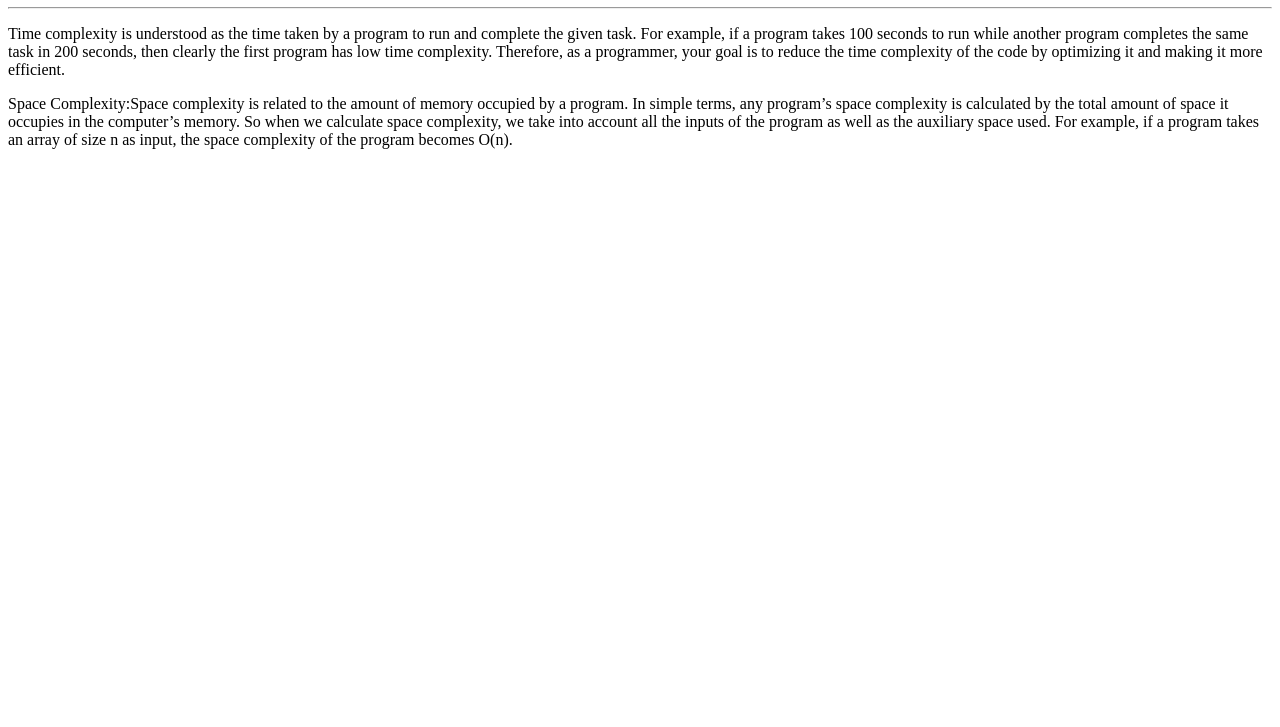
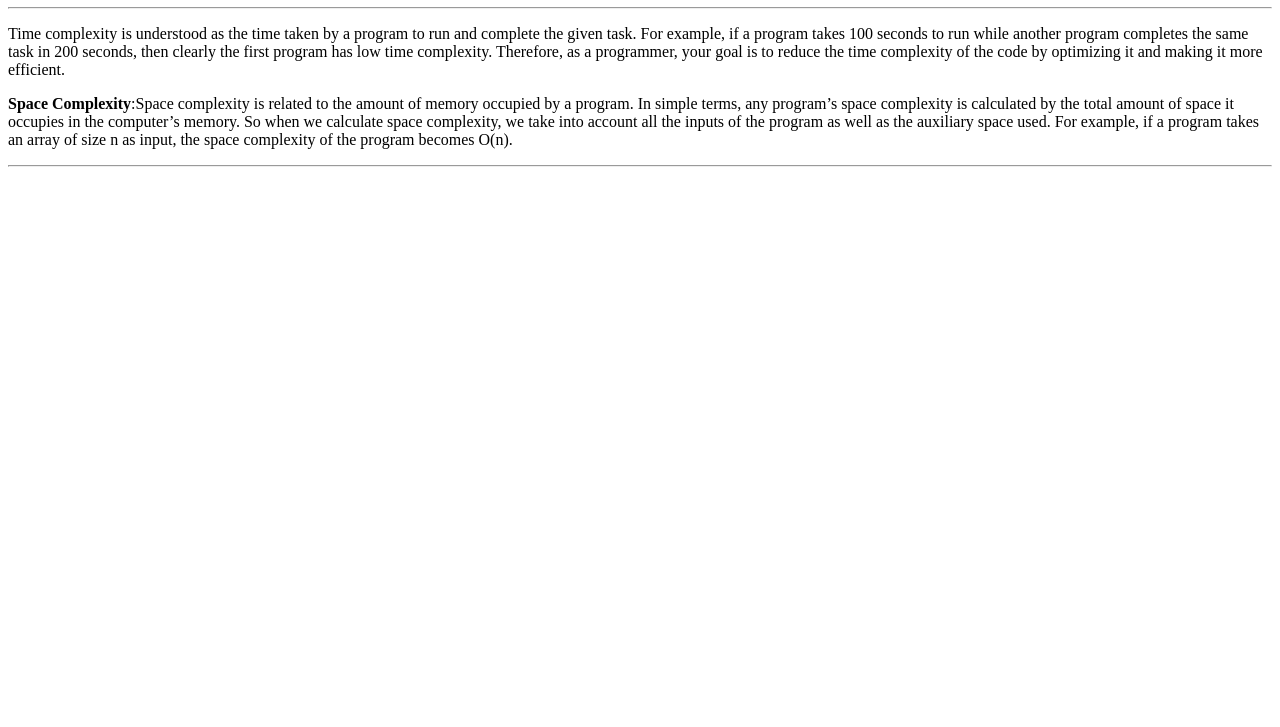
Before and after one commit to acciojob/time-and-space-complexity-ashitjagani, a website: page main.html in a window 1280 px wide. Shown: the part 73-800 px from the top of the page. Drawn offline with Linux system fonts and the light colour scheme.

Commit message:
created a submission

```diff
--- a/main.html
+++ b/main.html
@@ -16,8 +16,8 @@
 	<hr>
 	<p>Time complexity is understood as the time taken by a program to run and complete the given task. For example, if a program takes 100 seconds to run while another program completes the same task in 200 seconds, then clearly the first program has low time complexity. Therefore, as a programmer, your goal is to reduce the time complexity of the code by optimizing it and making it more efficient.</p>
 	</div>
-	<p>Space Complexity:Space complexity is related to the amount of memory occupied by a program. In simple terms, any program’s space complexity is calculated by the total amount of space it occupies in the computer’s memory. So when we calculate space complexity, we take into account all the inputs of the program as well as the auxiliary space used. For example, if a program takes an array of size n as input, the space complexity of the program becomes O(n).</p>
-
+	<p><b>Space Complexity</b>:Space complexity is related to the amount of memory occupied by a program. In simple terms, any program’s space complexity is calculated by the total amount of space it occupies in the computer’s memory. So when we calculate space complexity, we take into account all the inputs of the program as well as the auxiliary space used. For example, if a program takes an array of size n as input, the space complexity of the program becomes O(n).</p>
+     <hr>
 </body>
 
 </html>
```
